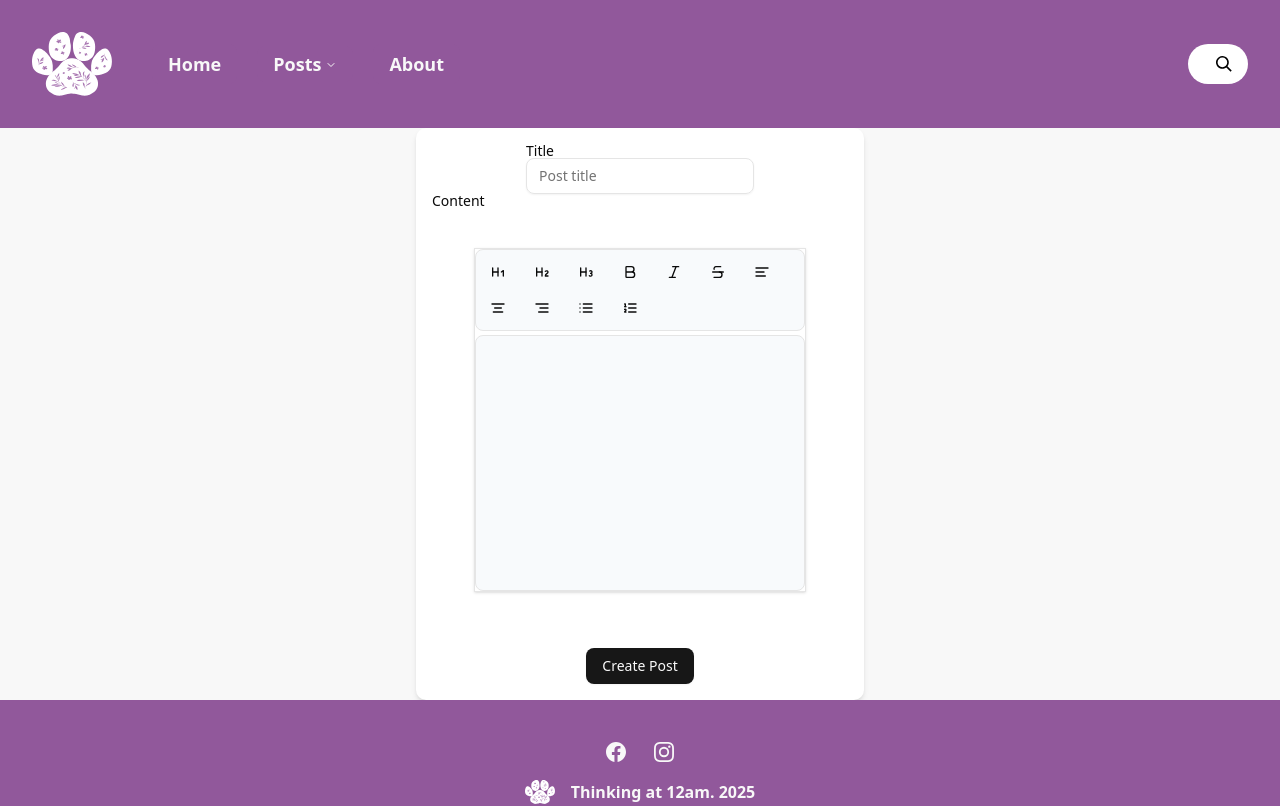
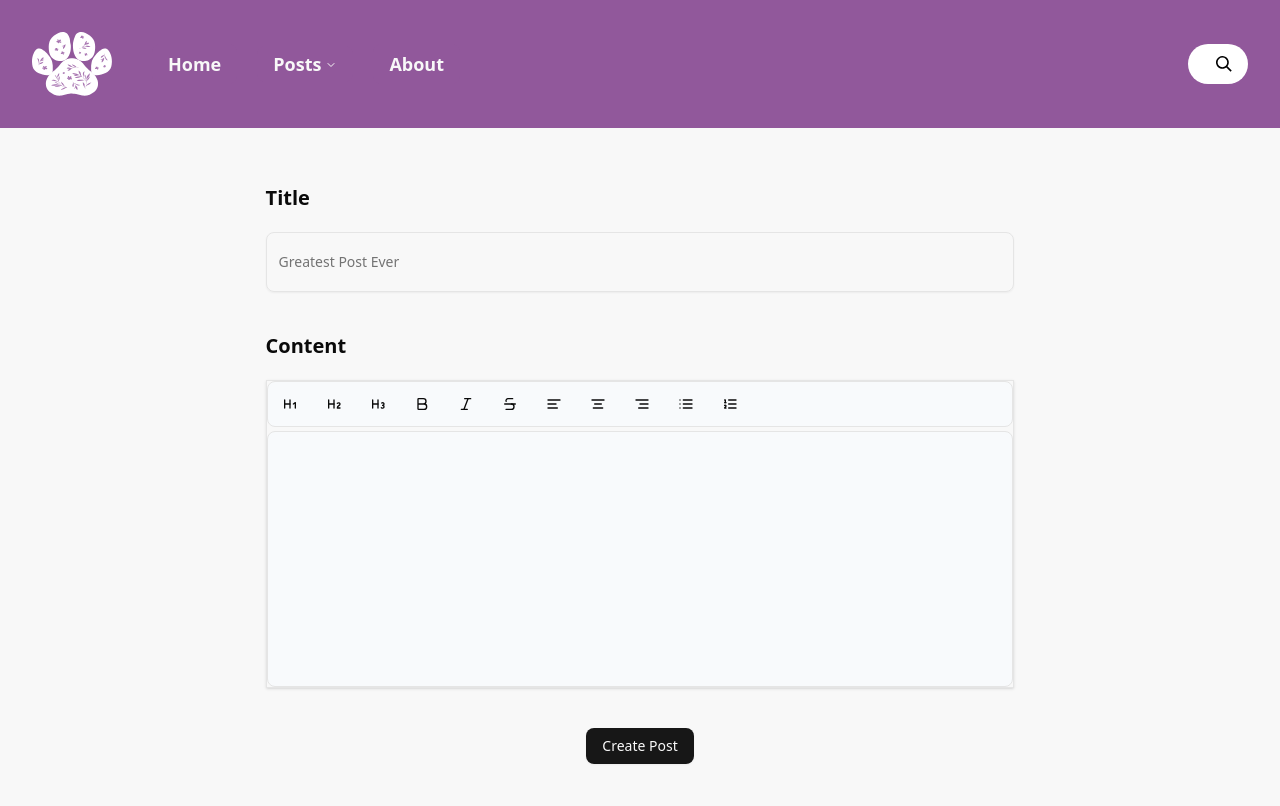
Before and after one commit to ntillis/ta12am, a Next.js app: page /admin/create-post in a window 1280 px wide. Shown: the top 806 px of the page. Built offline with nearby package versions, Linux system fonts and the light colour scheme.

Commit message:
added styling for new post

```diff
--- a/components/NewPostForm.tsx
+++ b/components/NewPostForm.tsx
@@ -49,29 +49,32 @@ export default function NewPostForm() {
   }
 
   return (
+    <div>
     <form
       onSubmit={handleSubmit}
-      className="flex flex-col items-center justify-center w-full max-w-md p-4 mx-auto bg-white rounded-lg shadow-md"
+      className="flex flex-col items-center justify-center w-full p-4 mx-auto"
     >
-      <div>
-        <Label htmlFor="title">Title</Label>
+      <div className="w-3/5 m-5">
+        <Label htmlFor="title" className="py-5 text-xl font-bold">Title</Label>
         <Input
           id="title"
           value={title}
           onChange={(e) => setTitle(e.target.value)}
           required
-          placeholder="Post title"
+          placeholder="Greatest Post Ever"
+          className="h-15"
         />
       </div>
 
-      <div>
-        <Label htmlFor="content">Content</Label>
+      <div className="w-3/5">
+        <Label htmlFor="content" className="py-5 text-xl font-bold">Content</Label>
         <RichTextEditor content={content} setContent={setContent} />
       </div>
 
-      <Button type="submit" disabled={loading} className="mt-4">
+      <Button type="submit" disabled={loading} className="my-10">
         Create Post
       </Button>
     </form>
+    </div>
   );
 }
--- a/components/editor/RichTextEditor.tsx
+++ b/components/editor/RichTextEditor.tsx
@@ -41,7 +41,7 @@ export default function RichTextEditor({ content, setContent }: RTEProps) {
   }, [editor, content]);
 
   return (
-    <div className="w-4/5 mx-auto border my-10 shadow-sm">
+    <div className="w-full mx-auto border shadow-sm">
       <MenuBar editor={editor} />
       <EditorContent editor={editor} className="prose" />
     </div>
```
